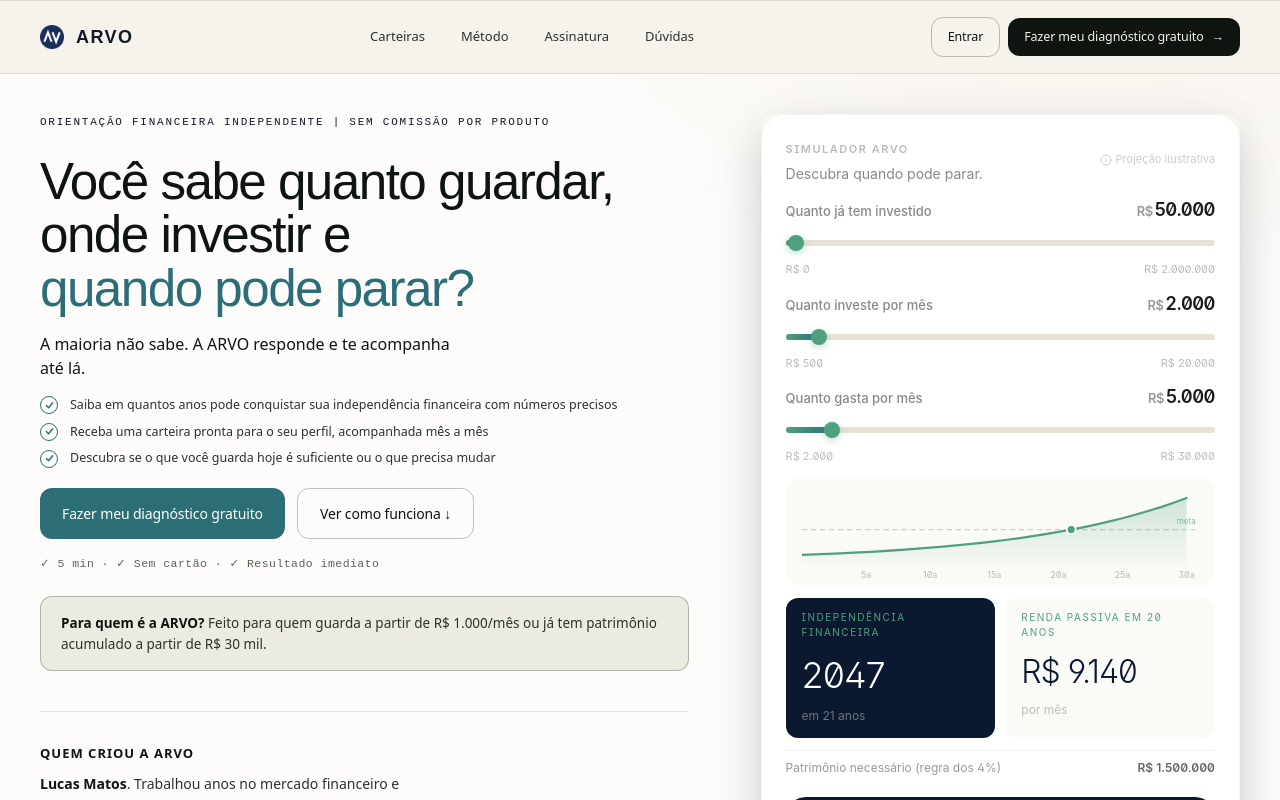
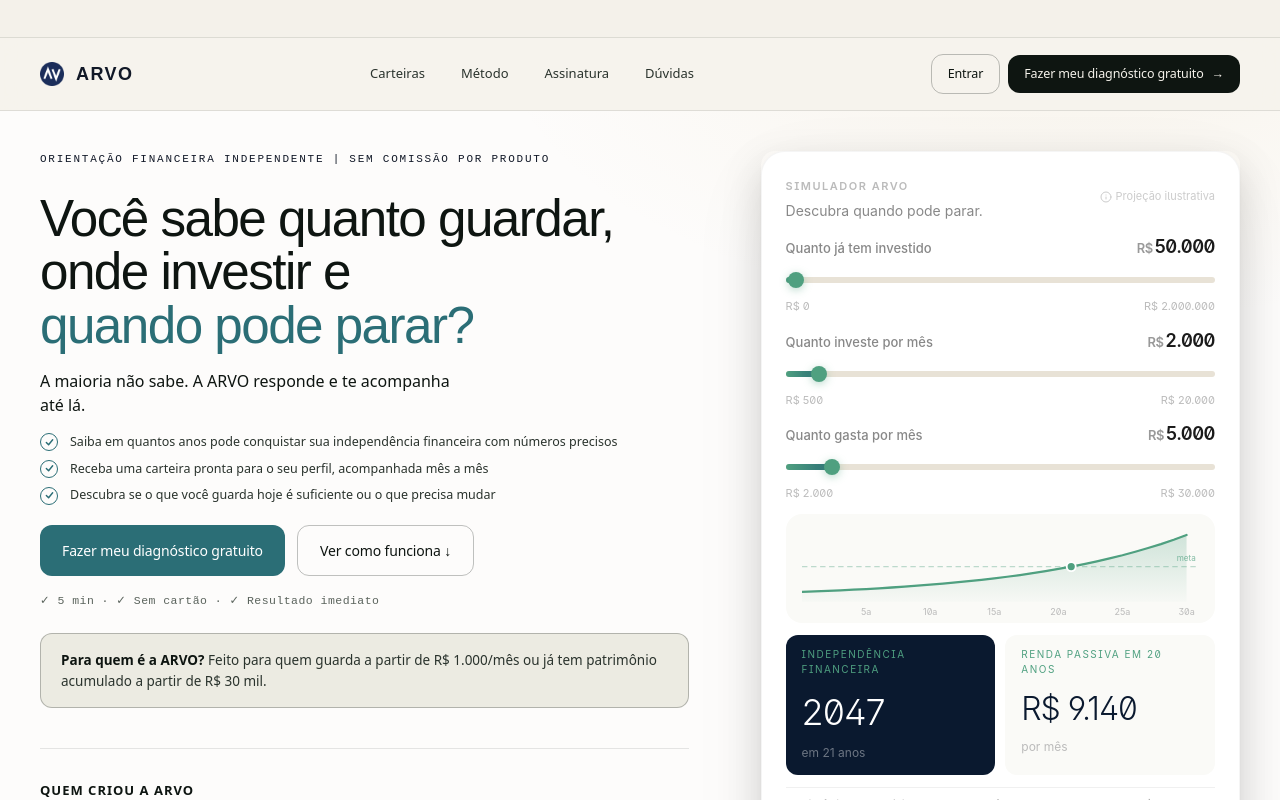
Before and after one commit to luslater/arvo, a Next.js app: page / in a window 1280 px wide. Shown: the top 800 px of the page. Built offline with nearby package versions, Linux system fonts and the light colour scheme.

Commit message:
style(landing): scale down TradingView ticker tape widget

```diff
--- a/src/app/page.tsx
+++ b/src/app/page.tsx
@@ -469,9 +469,11 @@
         __html: `
 
 <!-- TICKER TAPE -->
-<div class="ticker-tape-container" style="position: relative; z-index: 50; width: 100%; background: var(--bg); border-bottom: 1px solid var(--rule);">
-  <script type="module" src="https://widgets.tradingview-widget.com/w/en/tv-ticker-tape.js"></script>
-  <tv-ticker-tape symbols="FOREXCOM:SPXUSD,FOREXCOM:NSXUSD,FOREXCOM:DJI,FX:EURUSD,BITSTAMP:BTCUSD,BITSTAMP:ETHUSD,CMCMARKETS:GOLD"></tv-ticker-tape>
+<div class="ticker-tape-container" style="position: relative; z-index: 50; width: 100%; background: var(--bg); border-bottom: 1px solid var(--rule); height: 38px; overflow: hidden;">
+  <div style="transform: scale(0.75); transform-origin: top left; width: 133.33%;">
+    <script type="module" src="https://widgets.tradingview-widget.com/w/en/tv-ticker-tape.js"></script>
+    <tv-ticker-tape symbols="FOREXCOM:SPXUSD,FOREXCOM:NSXUSD,FOREXCOM:DJI,FX:EURUSD,BITSTAMP:BTCUSD,BITSTAMP:ETHUSD,CMCMARKETS:GOLD"></tv-ticker-tape>
+  </div>
 </div>
 
 <!-- NAV -->
```
